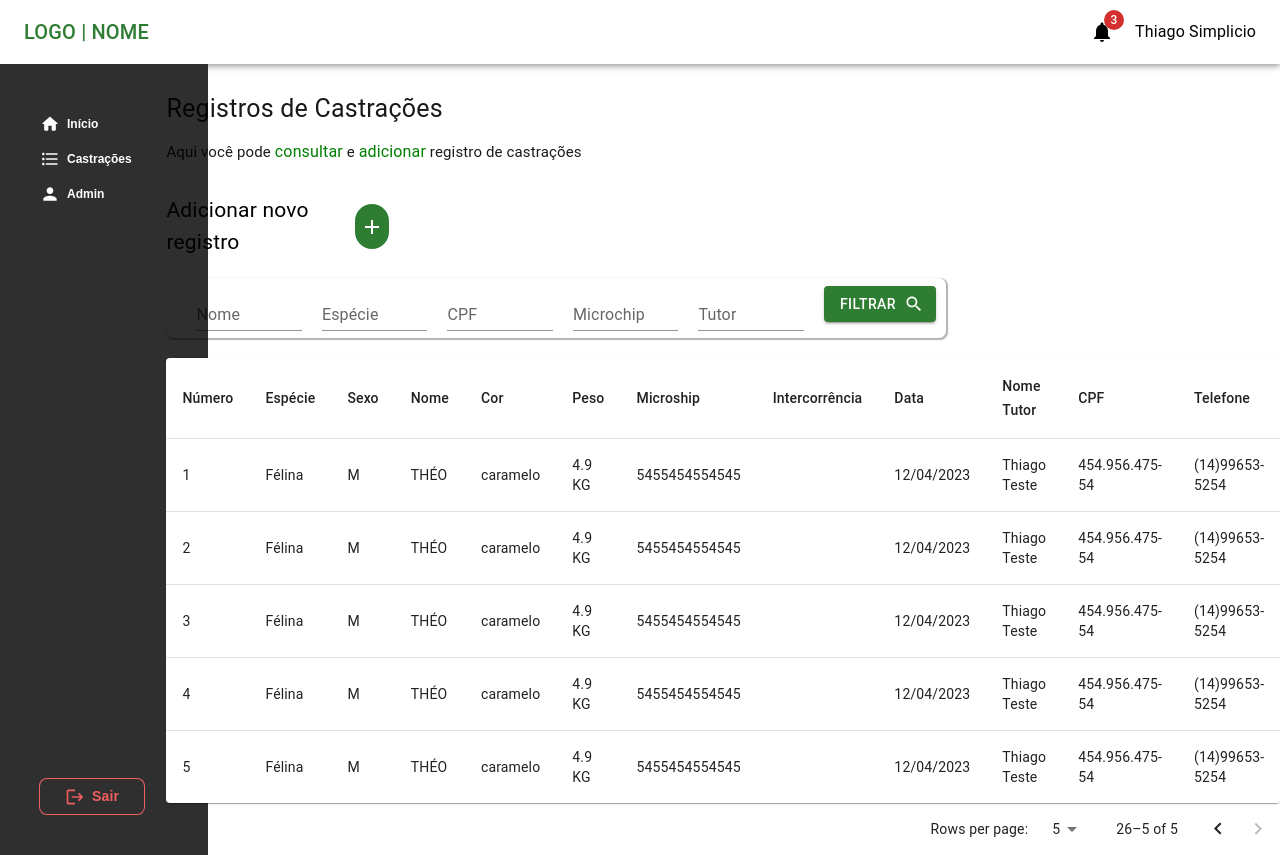
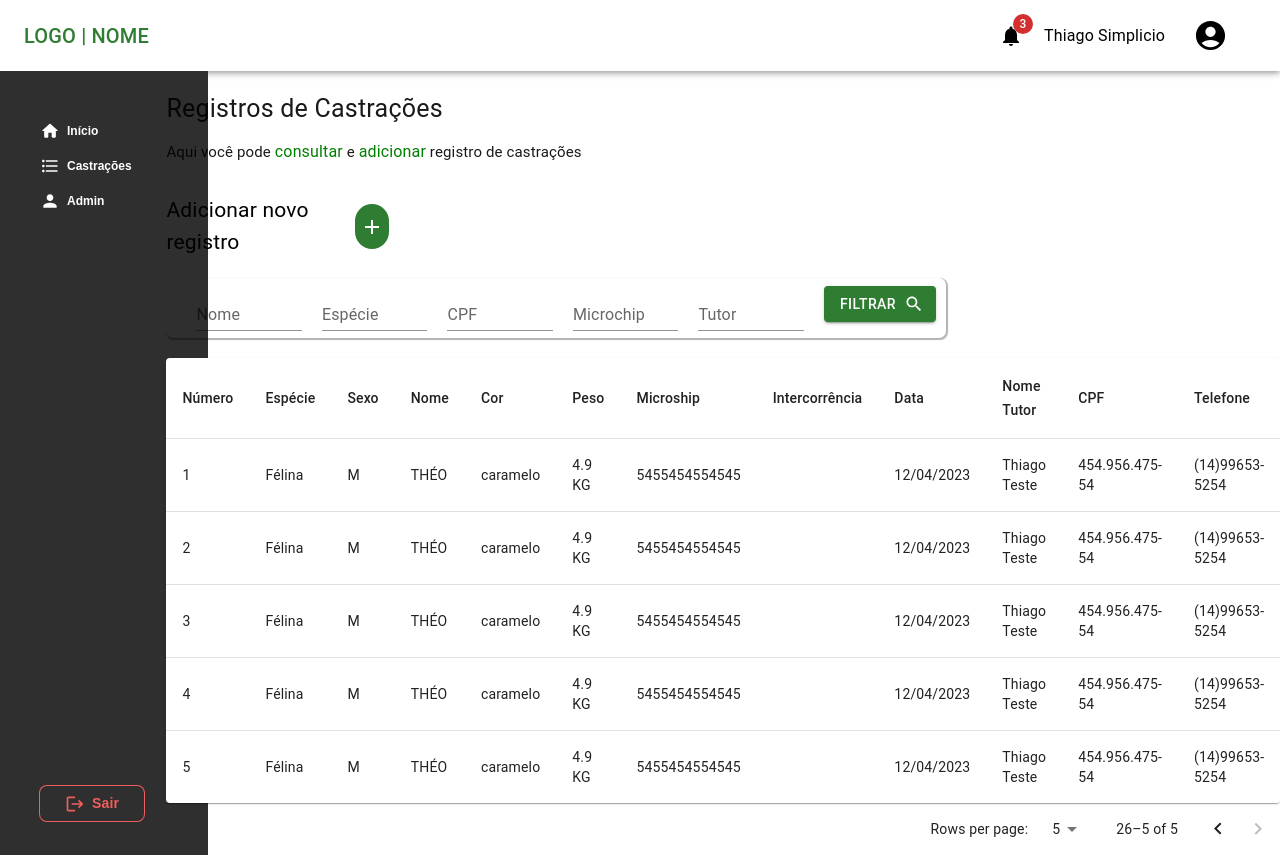
Before and after one commit to simpliciostm/vet-frontend, a React (Create React App) app: page /dashboard/register in a window 1280 px wide. Built offline with nearby package versions, Linux system fonts and the light colour scheme.

Commit message:
fix(NavBar): icon nav bar

```diff
--- a/src/components/headerComponent/index.tsx
+++ b/src/components/headerComponent/index.tsx
@@ -11,6 +11,7 @@ import LogoutIcon from '@mui/icons-material/Logout';
 import { Badge, IconButton, MenuItem } from '@mui/material';
 import NotificationsIcon from '@mui/icons-material/Notifications';
 import PersonIcon from '@mui/icons-material/Person';
+import AccountCircleIcon from '@mui/icons-material/AccountCircle';
 
 export const Header = () => {
 
@@ -42,6 +43,17 @@ export const Header = () => {
                                 </IconButton>
                             </MenuItem>
                             <Typography color={'inherit'}>Thiago Simplicio</Typography>
+                            <MenuItem onClick={() => {}}>
+                                <IconButton
+                                    size="large"
+                                    aria-label="account of current user"
+                                    aria-controls="primary-search-account-menu"
+                                    aria-haspopup="true"
+                                    color="inherit"
+                                >
+                                    <AccountCircleIcon fontSize='large' />
+                                </IconButton>
+                            </MenuItem>
                         </div>
                     </Toolbar>
                 </AppBar>
--- a/src/components/loginFormComponent/index.tsx
+++ b/src/components/loginFormComponent/index.tsx
@@ -3,7 +3,7 @@ import './style.css'
 import { Button, TextField } from '@mui/material';
 import { Typography } from '@mui/material';
 
-export const LoginFormComponent = ({ email, password, getLogin }: any) => {
+export const LoginFormComponent = ({ getLogin }: any) => {
     const [showPassword, setShowPassword] = useState(true);
 
     return (
@@ -12,9 +12,9 @@ export const LoginFormComponent = ({ email, password, getLogin }: any) => {
                 <Typography style={{ color: '#2e7d32' }} className='title' component={'span'} fontSize={23} fontWeight={500} fontFamily={'sans-serif'}>Tela de Acesso</Typography>
             </div>
             <form onSubmit={getLogin}>
-                <TextField color='success' id="outlined-basic" label="Email" variant="outlined" onChange={email} size='small' />
+                <TextField color='success' id="outlined-basic" label="Email" variant="outlined" size='small' />
                 <div className='fields'>
-                    <TextField color='success' id="outlined-basic" label="Password" variant="outlined" type={showPassword ? "password" : "text"} onChange={password} size='small' />
+                    <TextField color='success' id="outlined-basic" label="Password" variant="outlined" type={showPassword ? "password" : "text"}  size='small' />
                     {showPassword ? (
                         <i onClick={() => setShowPassword(false)} id='eye' className="bi bi-eye-fill"></i>
                     ) : (
--- a/src/pages/home/index.tsx
+++ b/src/pages/home/index.tsx
@@ -4,24 +4,6 @@ import { DashBoardComponent } from '../../components/dashboardComponent';
 import './style.css';
 
 export const Home = () => {
-
-    const data = [
-        {
-            id: 1,
-            total: 21,
-            type: 'Animaís castrados'
-        },
-        {
-            id: 3,
-            total: 18,
-            type: 'Animais não castrados'
-        },
-        {
-            id: 2,
-            total: 9,
-            type: 'Em Análise'
-        }
-    ]
 
     return (
         <div>
--- a/src/pages/login/index.tsx
+++ b/src/pages/login/index.tsx
@@ -1,13 +1,8 @@
-import React, { useState } from 'react';
+import React from 'react';
 import './style.css'
 import { LoginFormComponent } from '../../components/loginFormComponent';
 
 export const Login = () => {
-    const [email, setEmail] = useState('');
-    const [password, setPassword] = useState('');
-
-    const getEmail = (email: any) => { setEmail(email.target.value) };
-    const getPassword = (password: any) => { setPassword(password.target.value) };
 
     const login = async (e: any) => {
         e.preventDefault()
@@ -16,7 +11,7 @@ export const Login = () => {
 
     return (
         <div className='background-login'>
-            <LoginFormComponent email={getEmail} password={getPassword} getLogin={login} />
+            <LoginFormComponent getLogin={login} />
         </div>
     )
 }
```
